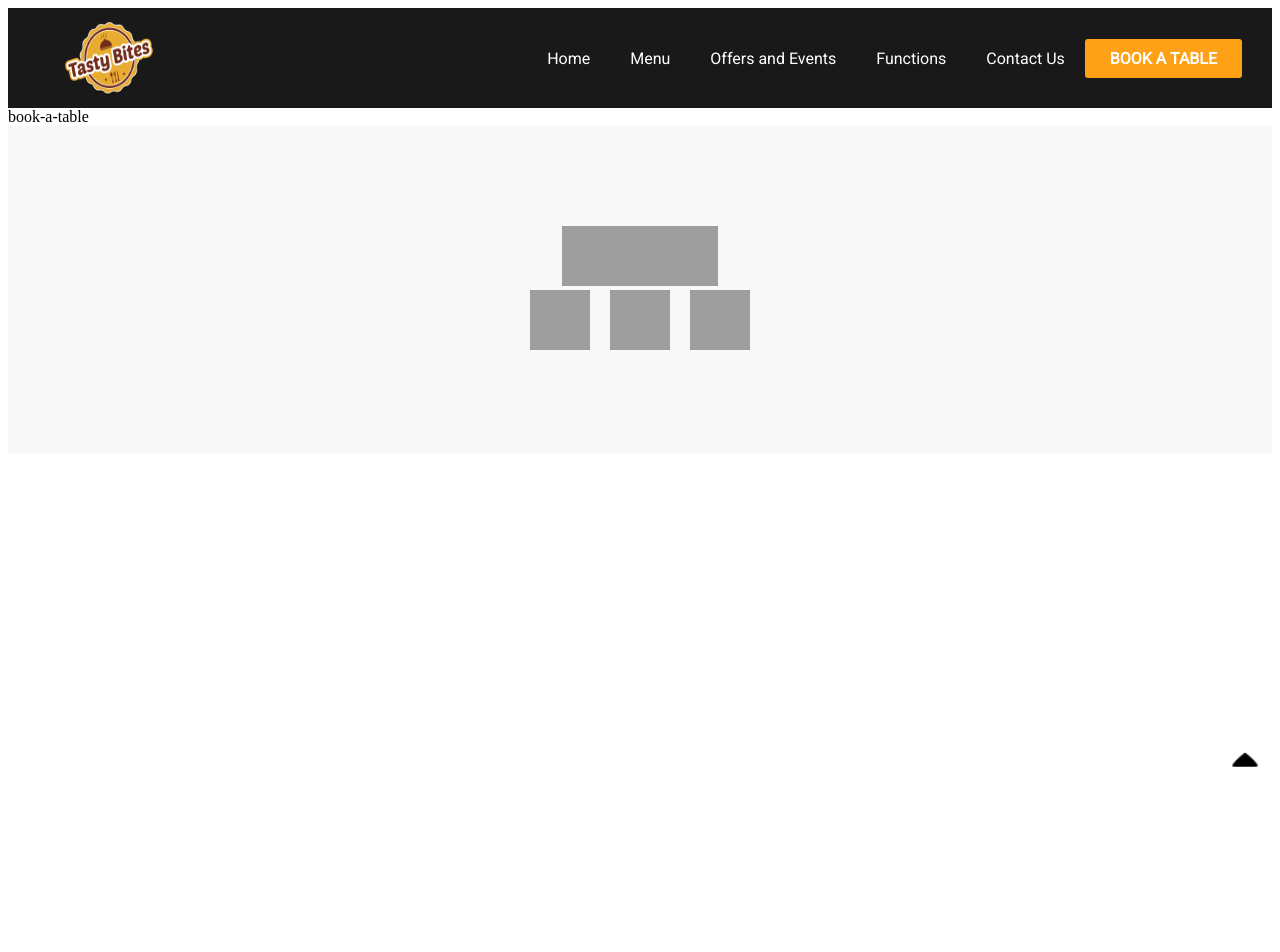
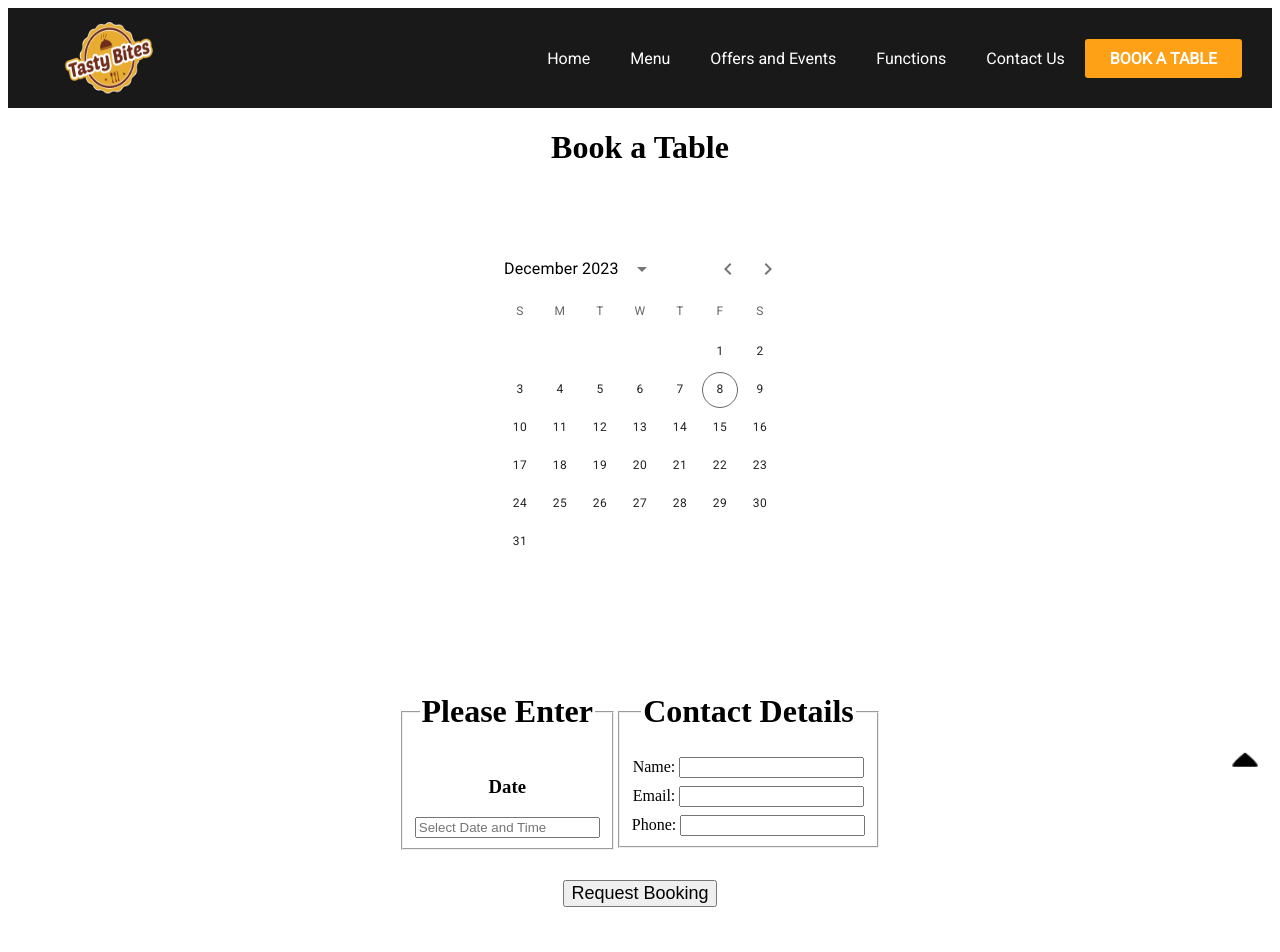
Before and after one commit to vickypoonia020/nextjs-node, a Next.js app in the folder client/: page /book-a-table in a window 1280 px wide. Shown: the top 952 px of the page. Before the commit the page ends 800 px from the top, so only its background shows below. Built offline with nearby package versions, Linux system fonts and the light colour scheme; grey boxes are pictures that could not be loaded; a web font is replaced by a local one.

Commit message:
book a table

```diff
--- a/client/components/shared/Footer.tsx
+++ b/client/components/shared/Footer.tsx
@@ -27,16 +27,24 @@ const Footer = () => {
   }, [handleScrollToTop]);
 
   const router = useRouter();
-  const isHomePage = router.pathname === "/" ? true : false;
+  const isHomePage =
+    router.pathname === "/" || router.pathname === "/book-a-table"
+      ? true
+      : false;
+  const isfind = router.pathname != "/book-a-table" ? true : false;
 
   return (
     <footer>
       <div className={`${styles.row}`}>
         {isHomePage ? (
           <>
+            {isfind ? (
+              <>
                 <div className={`${styles.up_column_}`}>
                   <h2 className={`${styles.section_title}`}>FIND US</h2>
                 </div>
+              </>
+            ) : null}
             <div className={`${styles.up_column}`}>
               <section className={`${styles.content_section}`}>
                 <div className={`${styles.rowD}`}>
--- a/client/pages/book-a-table.tsx
+++ b/client/pages/book-a-table.tsx
@@ -1,9 +1,162 @@
-import React from 'react'
+import React, { useState } from "react";
+import DatePicker from "react-datepicker";
+import "react-datepicker/dist/react-datepicker.css";
+import styles from "../styles/css/book-a-table.module.scss";
+import { format } from "date-fns";
+import { AdapterDayjs } from "@mui/x-date-pickers/AdapterDayjs";
+import { LocalizationProvider } from "@mui/x-date-pickers/LocalizationProvider";
+import { DateCalendar } from "@mui/x-date-pickers/DateCalendar";
 
 const bookTable = () => {
+  const [selectedDate, setSelectedDate] = useState<Date | null>(null);
+  const handleDateChange = (newDate: Date | null) => {
+    setSelectedDate(newDate);
+  };
+
   return (
-    <div>book-a-table</div>
-  )
-}
+    <div className={`${styles.bookTable}`}>
+      <h1>Book a Table</h1>
+      {/* <DateTimePickerComponent /> */}
+      <div className={`${styles.bookCalender}`}>
+        <LocalizationProvider dateAdapter={AdapterDayjs}>
+          <DateCalendar value={selectedDate} onChange={handleDateChange} />
+        </LocalizationProvider>
+      </div>
+      <div className={`${styles.bookDropDate}`}>
+        <DateTimePickerComponent />
+      </div>
+    </div>
+  );
+};
 
 export default bookTable;
+
+const DateTimePickerComponent = () => {
+  const [selectedDate, setSelectedDate] = useState<Date | null>(null);
+  const [selectedTime, setSelectedTime] = useState<Date | null>(null);
+  const formatDate = (date: Date | null) => {
+    return date ? format(date, "MMM d yyyy HH:mm:ss") : "";
+  };
+
+  return (
+    <div className={`${styles.bookTableDate}`}>
+      <form
+        method="POST"
+        action="https://www.giulianorestaurant.co.uk/booking/"
+        // onSubmit={handleSubmit}
+      >
+        <input type="hidden" name="action" value="booking_request" />
+
+        {/* Reservation Section */}
+        <div className={`${styles.EnterDetails}`}>
+          <div>
+            <fieldset className="reservation">
+              <legend>
+                <h1>Please Enter</h1>
+              </legend>
+
+              {/* Date */}
+              <div className="rtb-text date">
+                <label htmlFor="rtb-date">
+                  <h3>Date</h3>
+                </label>
+                <DatePicker
+                  selected={selectedDate}
+                  onChange={(date) => setSelectedDate(date)}
+                  showTimeSelect
+                  timeFormat="p"
+                  timeIntervals={15}
+                  dateFormat="Pp"
+                  placeholderText="Select Date and Time"
+                />
+              </div>
+
+              {/* Party Size */}
+              {/* <div className="rtb-select party">
+              <label htmlFor="rtb-party">Party</label>
+              <select
+                name="party"
+                id="rtb-party"
+                // value={bookingData.party}
+                // onChange={handleInputChange}
+                required
+                aria-required="true"
+              >
+                {Array.from({ length: 100 }, (_, index) => (
+                  <option key={index + 1} value={index + 1}>
+                    {index + 1}
+                  </option>
+                ))}
+              </select>
+            </div> */}
+            </fieldset>
+          </div>
+          <div>
+            {/* Contact Details Section */}
+            <fieldset className="contact">
+              <legend>
+                <h1>Contact Details</h1>
+              </legend>
+
+              {/* Name */}
+              <div style={{paddingBottom:"8px"}}>
+                <label htmlFor="rtb-name">Name: </label>
+                <input
+                  type="text"
+                  name="name"
+                  id="rtb-name"
+                  // value={bookingData.name}
+                  // onChange={handleInputChange}
+                  required
+                  aria-required="true"
+                />
+              </div>
+
+              {/* Email */}
+              <div style={{paddingBottom:"8px"}}>
+                <label htmlFor="rtb-email">Email: </label>
+                <input
+                  type="email"
+                  name="email"
+                  id="rtb-email"
+                  // value={bookingData.email}
+                  // onChange={handleInputChange}
+                  required
+                  aria-required="true"
+                />
+              </div>
+
+              {/* Phone */}
+              <div>
+                <label htmlFor="rtb-phone">Phone: </label>
+                <input
+                  type="tel"
+                  name="phone"
+                  id="rtb-phone"
+                  // value={bookingData.phone}
+                  // onChange={handleInputChange}
+                />
+              </div>
+
+              {/* Message */}
+              {/* <div className="rtb-textarea message">
+                <label htmlFor="rtb-message">Message</label>
+                <textarea
+                  name="message"
+                  id="rtb-message"
+                  // value={bookingData.message}
+                  // onChange={handleInputChange}
+                ></textarea>
+              </div> */}
+            </fieldset>
+          </div>
+        </div>
+
+        {/* Submit Button */}
+        <div className={`${styles.submitButton}`}>
+          <button type="submit">Request Booking</button>
+        </div>
+      </form>
+    </div>
+  );
+};
--- /dev/null
+++ b/client/styles/css/book-a-table.module.scss
@@ -0,0 +1,61 @@
+.bookTable {
+  // display: flex;
+  justify-content: center;
+  align-items: center;
+  text-align: center;
+  padding-bottom: 100px;
+}
+.bookTableDate {
+  display: flex;
+  justify-content: center;
+  align-items: center;
+  text-align: center;
+  @media (max-width: 840px) {
+    flex-wrap: wrap;
+  }
+  .imageContainer {
+    margin: 10px;
+    text-align: center;
+
+    img {
+      max-width: 100%;
+    }
+  }
+}
+
+.bookCalender {
+  display: flex;
+  justify-content: center;
+  align-items: center;
+  text-align: center;
+  // width: 300px;
+  // height: 300px;
+  padding: 50px 0px 100px 0px;
+}
+
+.bookDropDate {
+  padding-bottom: 100px;
+}
+
+.customCalendar {
+  width: 100%;
+  max-width: 100%;
+  border: 2px solid;
+  padding: 5px;
+  font-size: 18px;
+}
+
+.EnterDetails {
+  display: flex;
+}
+
+.submitButton {
+  button {
+    // display: flex;
+    // justify-content: center;
+    // align-items: center;
+    // text-align: center;
+    font-size: 18px;
+    margin-top: 30px;
+  }
+}
```
Also changed, not shown: client/package.json (+7 -0 lines). Lines whose indentation alone changed are shown as unchanged.
